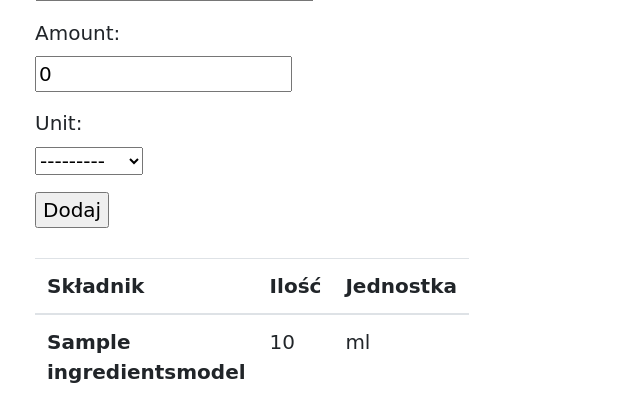
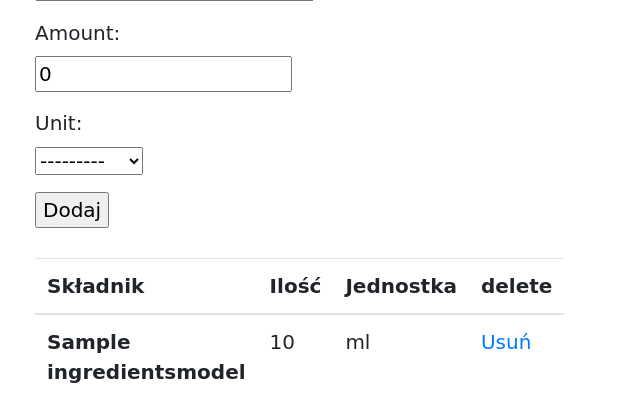
Before and after one commit to cukier91/Cooking_project, a Django app: page /detail_r/1/ in a window 1280 px wide. Shown: the part 380-800 px from the top of the page, without its empty margins (0-640 px from the left). Run offline with Django 3.2, Linux system fonts and the light colour scheme; tables that the repository leaves empty hold one stand-in row (values such as "Sample post").

Commit message:
Usuwanie składników przy wyświetlaniu podglądu

```diff
--- a/Cooking_project/urls.py
+++ b/Cooking_project/urls.py
@@ -22,6 +22,7 @@ urlpatterns = [
     path('add_i/', v.IngredientsFormView.as_view(), name="add_ingredient"),
     path('add_r/', v.RecipeFormView.as_view(), name="add_recipe"),
     path('detail_r/<int:pk>/', v.RecipeDetailView.as_view(), name="detail_recipe"),
-    path('', v.MainView.as_view(), name='main_page')
+    path('', v.MainView.as_view(), name='main_page'),
+    path('detail_r/delete/<int:ingredients_id>/<int:recipe_id>/', v.delete_ingredient, name='delete_ingredient')
 
 ]
--- a/cooking/models.py
+++ b/cooking/models.py
@@ -37,7 +37,7 @@ class RecipeModel(models.Model):
     title = models.CharField(max_length=500)
     description = models.CharField(max_length=1000)
     preparation = models.TextField(null=True)
-    mealtype = MultiSelectField(choices=MEAL_CHOICE, max_choices=2, null=True)
+    mealtype = MultiSelectField(choices=MEAL_CHOICE, max_choices=2, null=True, max_length=500)
     date = models.DateTimeField(default=now, blank=True)
     ingredients = models.ManyToManyField(IngredientsModel, through='RecipeIngredientsModel')
 
--- a/cooking/views.py
+++ b/cooking/views.py
@@ -41,7 +41,6 @@ class RecipeDetailView(View):
     def get(self, request, pk, *args, **kwargs):
         delete = RecipeIngredientsModel.objects.filter(amount__exact=0).delete()
         recipe = RecipeModel.objects.get(id=pk)
-        # recipe = RecipeModel.objects.get(id=pk).ingredients.all()
         ingredients = RecipeIngredientsModel.objects.filter(recipe_id=pk)
 
         form = RecipeIngredientForm(initial={'recipe': recipe})
@@ -66,3 +65,11 @@ class MainView(View):
 
     def get(self, request, *args, **kwargs):
         return render(request, 'cooking/home.html')
+
+
+def delete_ingredient(request, ingredients_id, recipe_id):
+    ingredient = RecipeIngredientsModel.objects.filter(ingredients_id=ingredients_id, recipe_id=recipe_id)
+    redirect_direct = [ingredient[0].recipe_id]
+    if request.method == 'GET':
+        ingredient.delete()
+        return redirect(f'/detail_r/{redirect_direct[0]}/')
--- a/templates/cooking/recipe_detail.html
+++ b/templates/cooking/recipe_detail.html
@@ -21,6 +21,7 @@
                 <th scope="col">Składnik</th>
                 <th scope="col">Ilość</th>
                 <th scope="col">Jednostka</th>
+                <th scope="col">delete</th>
 
             </tr>
             </thead>
@@ -30,6 +31,7 @@
                 <th scope="row">{{i.ingredients}}</th>
                 <td>{{ i.amount}}</td>
                 <td>{{ i.unit}}</td>
+                <td><a href="/detail_r/delete/{{i.ingredients_id}}/{{ i.recipe_id }}/">Usuń</a></td>
             </tr>
             {% endfor %}
             </tbody>
```
